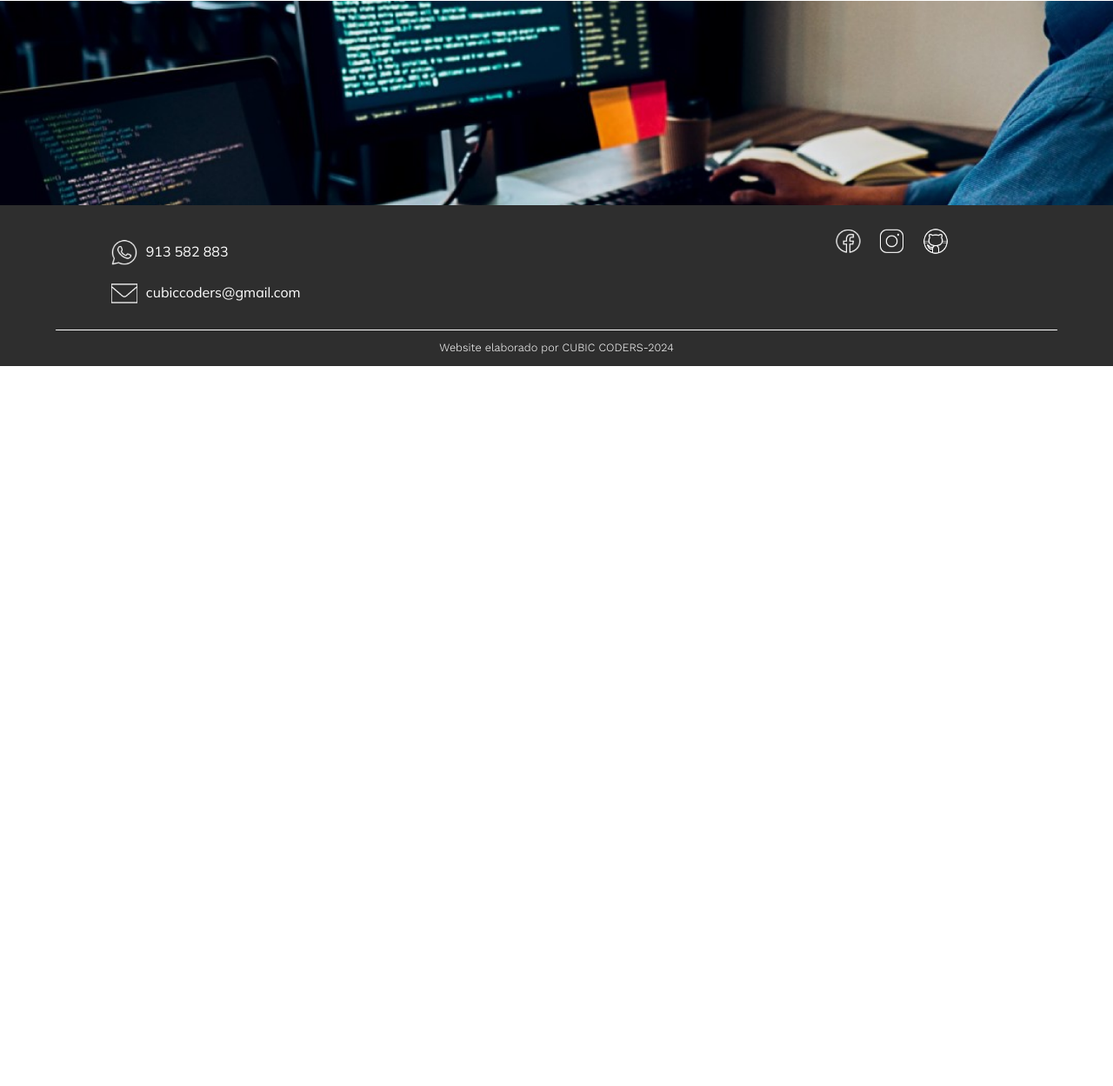
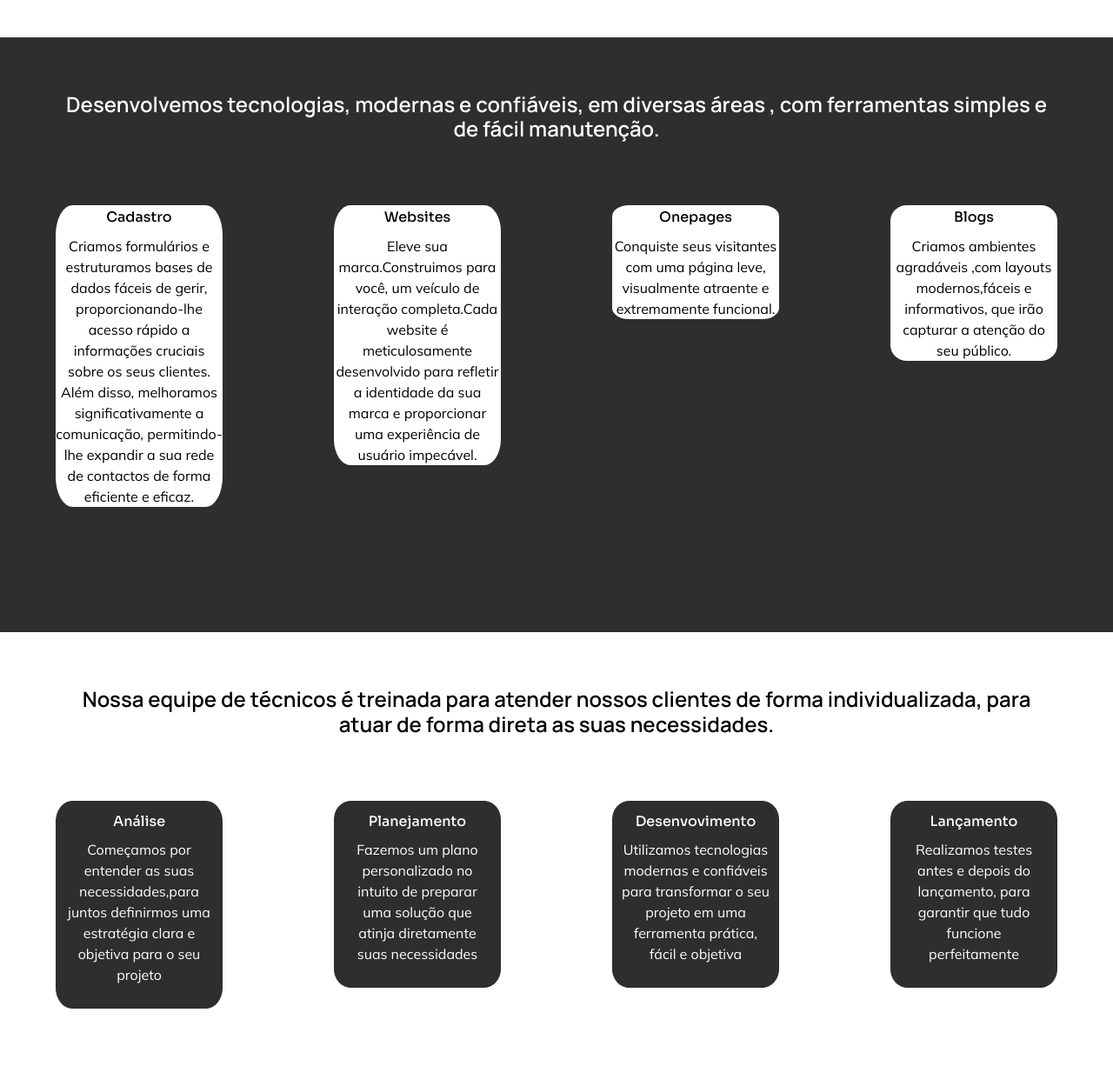
Before and after one commit to cubiccoders/cubiccoders, a plain HTML site: page index.html in a window 1280 px wide. Shown: the part 1551-2800 px from the top of the page at 87% size. Before the commit the page ends 1972 px from the top, so only its background shows below. Drawn offline with nearby package versions, Linux system fonts and the light colour scheme.

Commit message:
colocação main 2 e main3

```diff
--- a/css/style.css
+++ b/css/style.css
@@ -3,7 +3,6 @@
     margin: 0;
     padding:0;
 }
-
 
 
 @font-face {
@@ -67,7 +66,7 @@
 }
 
 header {
-    position: fixed;
+    position: sticky;
     top: 0;
     width: 100%;
     z-index: 1000;
@@ -94,9 +93,6 @@ header {
 
 }
 
-#main1-a {
-    padding-top: 11%;
-}
 #main1-a, #main1-b, #main1-c {
     opacity: 0;
     transform: translateY(50px);
@@ -125,38 +121,82 @@ header {
     display: flex;
     justify-content: center;
     align-items: center;
+
 }
 
 #foto1 img, #foto2 img, #foto3 img{
     width: 70%;
 }
 
-#main2, #main3 {
-    display: none;
+#main2{
+    background-color: #2E2E2E;
+    color: black;
+    justify-content: center;
+    text-align: center;
+
 }
-#logotipo{
-    display: flex;
-    justify-content: center;
-    align-items: center;
-    margin: 0;
-    padding: 0;
-    height: 100%;
-    width: 100%;
+
+#col1-2i,#col2-2i,#col3-2i,#col4-2i{
+
+    border-radius: 10%;
+    background-color: white;
+
 }
+
+#col1-2,#col2-2,#col3-2,#col4-2{
+    padding-left:5% ;
+    padding-right:5% ;
+    padding-bottom: 10%;
+
+}
+
+#main3{
+    text-align: center;
+    background-color:white;
+    color: white;
+
+}
+
+#col1-3i,#col2-3i,#col3-3i,#col4-3i{
+    border-radius: 10%;
+    background-color:#2E2E2E ;
+}
+
+#col1-3,#col2-3,#col3-3,#col4-3{
+
+    padding-left:5% ;
+    padding-right:5% ;
+    padding-bottom: 10%;
+
+}
+ #col1-3i,#col2-3i,#col3-3i,#col4-3i{
+    border: 1px solid #2E2E2E;
+    padding: 5%;
+}
+
 #main4{
     background-color:#2E2E2E;
     display: flex;
     justify-content: center;
     align-items: center;
-    margin: 0;
-    padding: 0;
-    height: 100%;
-    width: 100%;
+
 }
 
 #main4 img {
     max-width: 100%;
     height: auto;
+}
+h4{
+    font-family: ManropeSB ;
+    padding: 5%;
+
+}
+h6{
+    font-family:SoraM ;
+    padding: 2%;
+}
+p{
+    font-family:MulishR ;
 }
 
 footer{
@@ -286,6 +326,7 @@ footer{
         margin-right: 7%;
         width: 9%;
     }
+
     #produzidopor hr {
         margin-top: -10px;
         width: 90%;
@@ -301,10 +342,6 @@ footer{
 
 @media (min-width: 1910px) {
 
-    #main1-a {
-        padding-top: 15%;
-    }
-
     #foto1 img, #foto2 img, #foto3 img{
         width: 60%;
     }
--- a/index.html
+++ b/index.html
@@ -29,8 +29,9 @@
     </header>
 
     <main>
-        <div class="container-fluid">
-            <div  id="main1-a">
+
+        <div  id="main1-a">
+            <div class="container-fluid ">
                 <div class="row">
                     <div class="col-md-6"id="frase1">
                         <p>“Ouvir, entender e discutir os problemas dos nossos clientes...</p>
@@ -41,8 +42,9 @@
                 </div>
             </div>
         </div>
-        <div class="container-fluid">
-            <div  id="main1-b" >
+
+        <div  id="main1-b" >
+            <div class="container-fluid ">
                 <div class="row">
                     <div class="col-md-6"id="frase2">
                         <p>...para oferecer as melhores soluções tecnológicas,  de maneira simples e eficiente...</p>
@@ -53,54 +55,91 @@
                 </div>
             </div>
         </div>
-        <div class="container-fluid">
-            <div  id="main1-c" >
+
+        <div  id="main1-c">
+            <div class="container-fluid">
                 <div class="row">
                     <div class="col-md-6"id="frase3">
                         <p>...com o objetivo de  equilibrar, de forma sustentável, necessidades, custos e tempo de execução” </p>
                     </div>
                     <div class="col-md-6" id="foto3">
-                        <img src="imgs/imagens3.png" alt="img1">
+                            <img src="imgs/imagens3.png" alt="img1">
                     </div>
                 </div>
             </div>
         </div>
 
-        <div class="container-fluid">
-            <div id="main2" >
+
+        <div id="main2" >
+            <h4 style="color: white;">Desenvolvemos tecnologias, modernas e confiáveis, em diversas áreas , com ferramentas simples e de fácil manutenção.</h4>
+            <div class="container-fluid  ">
                 <div class="row">
                     <div class="col-md-3"id="col1-2">
-
+                        <div id="col1-2i">
+                            <h6>Cadastro</h6>
+                            <p>Criamos formulários e estruturamos bases de dados fáceis de gerir, proporcionando-lhe acesso rápido a informações cruciais sobre os seus clientes. Além disso, melhoramos significativamente a comunicação, permitindo-lhe expandir a sua rede de contactos de forma eficiente e eficaz.</p>
+                        </div>
                     </div>
 
                     <div class="col-md-3" id="col2-2">
-
+                        <div id="col2-2i">
+                            <h6>Websites</h6>
+                            <p>Eleve sua marca.Construimos para você, um veículo de interação completa.Cada website é meticulosamente desenvolvido para refletir a identidade da sua marca e proporcionar uma experiência de usuário impecável.</p>
+                        </div>
                     </div>
 
                     <div class="col-md-3" id="col3-2">
-
+                        <div id="col3-2i">
+                            <h6>Onepages</h6>
+                            <p>Conquiste seus visitantes com uma página leve, visualmente atraente e extremamente funcional.</p>
+                        </div>
                     </div>
                     <div class="col-md-3" id="col4-2">
-
+                        <div id="col4-2i">
+                            <h6>Blogs</h6>
+                            <p>Criamos ambientes agradáveis ,com layouts modernos,fáceis e informativos, que irão capturar a atenção do seu público.</p>
+                        </div>
                     </div>
 
                 </div>
             </div>
         </div>
-        <div class="container-fluid">
-            <div id="main3" >
+
+
+        <div id="main3" >
+            <h4 style="color: black;">Nossa equipe de técnicos é treinada para atender nossos clientes de forma individualizada, para atuar de forma direta as suas necessidades.</h4>
+            <div class="container-fluid ">
                 <div class="row">
                     <div class="col-md-3"id="col1-3">
+                        <div id="col1-3i">
+                            <h6>Análise</h6>
+                            <p>Começamos por entender as suas necessidades,para juntos definirmos uma estratégia clara e objetiva para o seu projeto</p>
 
+                        </div>
                     </div>
+
                     <div class="col-md-3" id="col2-3">
+                        <div id="col2-3i">
+                            <h6>Planejamento</h6>
+                            <p>Fazemos um plano personalizado no intuito de preparar uma solução que atinja diretamente suas necessidades</p>
+                        </div>
+                    </div>
 
+
+                    <div class="col-md-3" id="col3-3">
+                        <div id="col3-3i">
+                            <h6>Desenvovimento</h6>
+                            <p>Utilizamos tecnologias modernas e confiáveis para transformar o seu projeto em uma ferramenta prática, fácil e objetiva</p>
+                        </div>
                     </div>
-                    <div class="col-md-3" id="col3-3">
 
-                    </div>
+
                     <div class="col-md-3" id="col4-3">
+                        <div id="col4-3i">
+                            <h6>Lançamento</h6>
+                            <p>Realizamos testes antes e depois do lançamento, para garantir que tudo funcione perfeitamente</p>
 
+                        </div>
                     </div>
                 </div>
             </div>
```
